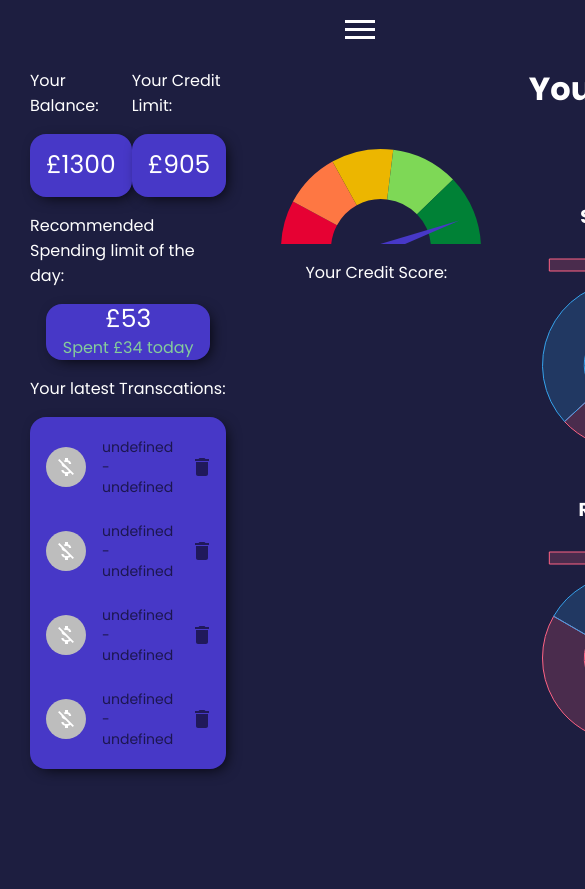
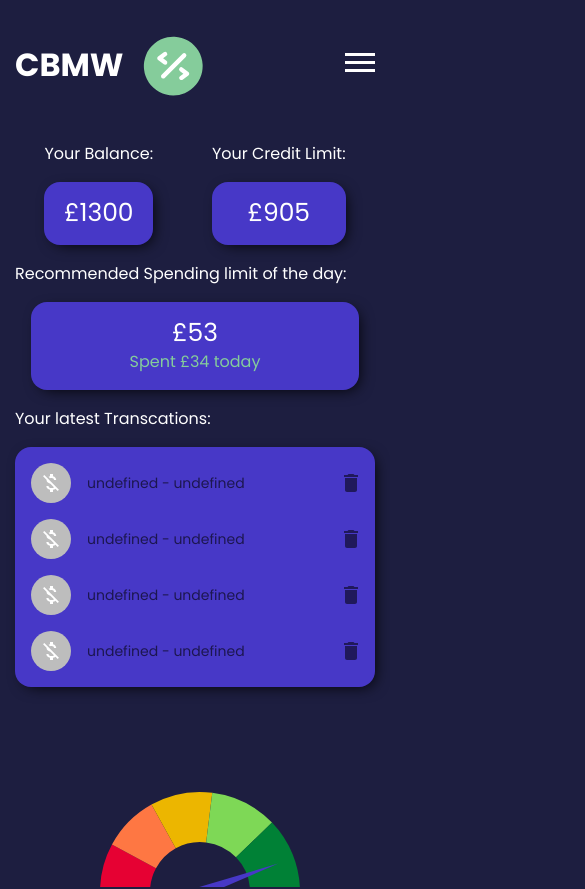
Before and after one commit to HackNotts-CBMW/HackNotts-project-CBMW, a React (Create React App) app in the folder client/: page /dashboard in a window 390 px wide. Shown: the top 889 px of the page, 585 px wide, since content can reach past the window. Before the commit the page ends 844 px from the top, so only its background shows below. Built offline with nearby package versions, Linux system fonts and the light colour scheme.

Commit message:
Add responsive designs

```diff
--- a/client/src/App.css
+++ b/client/src/App.css
@@ -1,5 +1,7 @@
 .App {
   text-align: center;
+  margin: 0 auto;
+  max-width: 2000px;
 }
 
 .App-logo {
--- a/client/src/components/Nav.jsx
+++ b/client/src/components/Nav.jsx
@@ -6,9 +6,14 @@ const Nav = ({ userLoggedIn }) => {
   return (
     <>
       <div onClick={() => setNavStatus(!navStatus)} className='nav-mobile'>
-          <span className='nav-mobile-item'></span>
-          <span className='nav-mobile-item'></span>
-          <span className='nav-mobile-item'></span>
+          <div className='nav-mobile-logo'>
+            <h1 className='nav-mobile-logo-heading'>CBMW</h1>
+          </div>
+          <div className='nav-mobile-burger'>
+            <span className='nav-mobile-item'></span>
+            <span className='nav-mobile-item'></span>
+            <span className='nav-mobile-item'></span>
+          </div>
         </div>
 
         <div className={navStatus ? `nav open` : `nav`}>
--- a/client/src/components/dashboard/Balance.jsx
+++ b/client/src/components/dashboard/Balance.jsx
@@ -84,7 +84,8 @@ const Balance = () => {
             <Container>
               <Box className="dashboard-shadow" sx={{
                 backgroundColor: 'secondary.main',
-                borderRadius: 4
+                borderRadius: 4,
+                p: 2
               }}>
                 <Typography variant='h4' color='text.main'>£{dailySpendingForMon}</Typography>
               <Typography variant='p' color='action.main'>Spent £34 today</Typography>
--- a/client/src/components/dashboard/CreditScore.jsx
+++ b/client/src/components/dashboard/CreditScore.jsx
@@ -64,7 +64,7 @@ const CreditScore = () => {
           </Pie>
           {needle(value, data, cx, cy, iR, oR, '#4738c7')}
         </PieChart>
-        <p className="dashboard-balance-heading">Your Credit Score:</p>
+        <p className="dashboard-balance-heading">Your Credit Score: <span className='dahsboard-credit-score'>{value}</span></p>
       </div>
     </>
   )
--- a/client/src/components/dashboard/Transaction.jsx
+++ b/client/src/components/dashboard/Transaction.jsx
@@ -1,7 +1,7 @@
 import { Avatar, ThemeProvider,
    Slide, ListItem, ListItemAvatar, ListItemSecondaryAction, ListItemText, IconButton } from '@mui/material';
 import theme from '../../styles/theme';
-import '../../styles/components/balance.scss'
+
 import MoneyOff from '@mui/icons-material/MoneyOff';
 import Delete from '@mui/icons-material/Delete';
 
--- a/client/src/styles/components/balance.scss
+++ b/client/src/styles/components/balance.scss
@@ -27,7 +27,24 @@
 
 .dashboard-grid {
   display: grid;
-  grid-template-columns: 0.8fr 1fr 1fr;
-  grid-template-areas: "balance-details" "credit-score-container" "diagrams-section";
-  padding: 0 30px;
+  grid-template-columns: 1fr;
+  padding: 0 15px;
+
+  @include md {
+    grid-template-rows: 1fr 1fr;
+    grid-template-columns: 1fr 1fr;
+    grid-template-areas: "balance-details" "credit-score-container" "diagrams-section" "diagrams-section";
+    padding: 0 30px;
+  }
+
+  @include lg {
+    grid-template-rows: 1fr;
+    grid-template-columns: 0.8fr 1fr 1fr;
+    grid-template-areas: "balance-details" "credit-score-container" "diagrams-section";
+    padding: 0 30px;
+  }
 }
+
+.dahsboard-credit-score {
+  font-weight: 700;
+}
--- a/client/src/styles/components/grid-dough-notts.scss
+++ b/client/src/styles/components/grid-dough-notts.scss
@@ -14,9 +14,17 @@
   & .block-three,
   & .block-four {
     display: flex;
-    width: 200px;
+    width: 80%;
     display: flex;
     flex-direction: column;
+  }
+
+  @include md {
+    grid-column: span 2;
+  }
+
+  @include lg {
+    grid-column: auto;
   }
 }
 
--- a/client/src/styles/components/nav.scss
+++ b/client/src/styles/components/nav.scss
@@ -4,7 +4,7 @@
   flex-direction: column;
   padding: 0 15px;
   align-items: center;
-  height: 100vh;
+  height: 90vh;
   justify-content: center;
 
   &.open {
@@ -89,11 +89,12 @@
 
 .nav-mobile {
   display: flex;
-  flex-direction: column;
+  flex-direction: row;
   cursor: pointer;
   margin-top: 20px;
   width: 100%;
-  align-items: flex-end;
+  align-items: center;
+  justify-content: space-between;
 
   &:hover {
     cursor: pointer;
@@ -112,3 +113,29 @@
   margin-bottom: 5px;
   margin-right: 15px;
 }
+
+.nav-mobile-logo {
+  display: flex;
+}
+
+.nav-mobile-logo-heading {
+  margin-left: 15px;
+  color: white;
+
+  &::after {
+    content:"";
+    background-image: url(../../img/coding.svg);
+    background-size: cover;
+    background-repeat: no-repeat;
+    background-position: center;
+    width: 100px;
+    height: 100px;
+    position: absolute;
+    transform: translate(0,-25px);
+  }
+}
+
+.nav-mobile-burger {
+  display: flex;
+  flex-direction: column;
+}
--- a/client/src/styles/styles.scss
+++ b/client/src/styles/styles.scss
@@ -7,3 +7,4 @@
 @import "./components/log-in.scss";
 @import "./components/pie-chart.scss";
 @import "./components/grid-dough-notts.scss";
+@import "./components/balance.scss";
```
